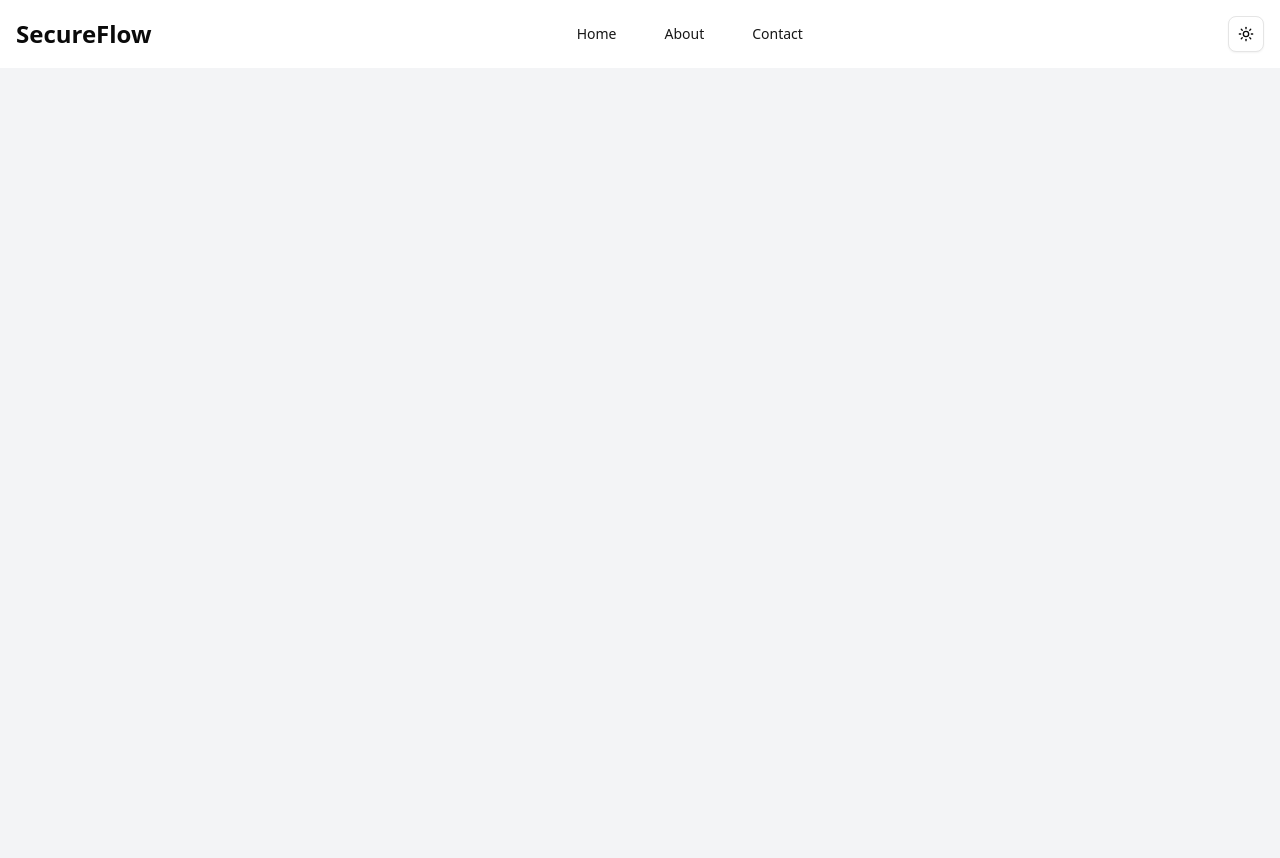
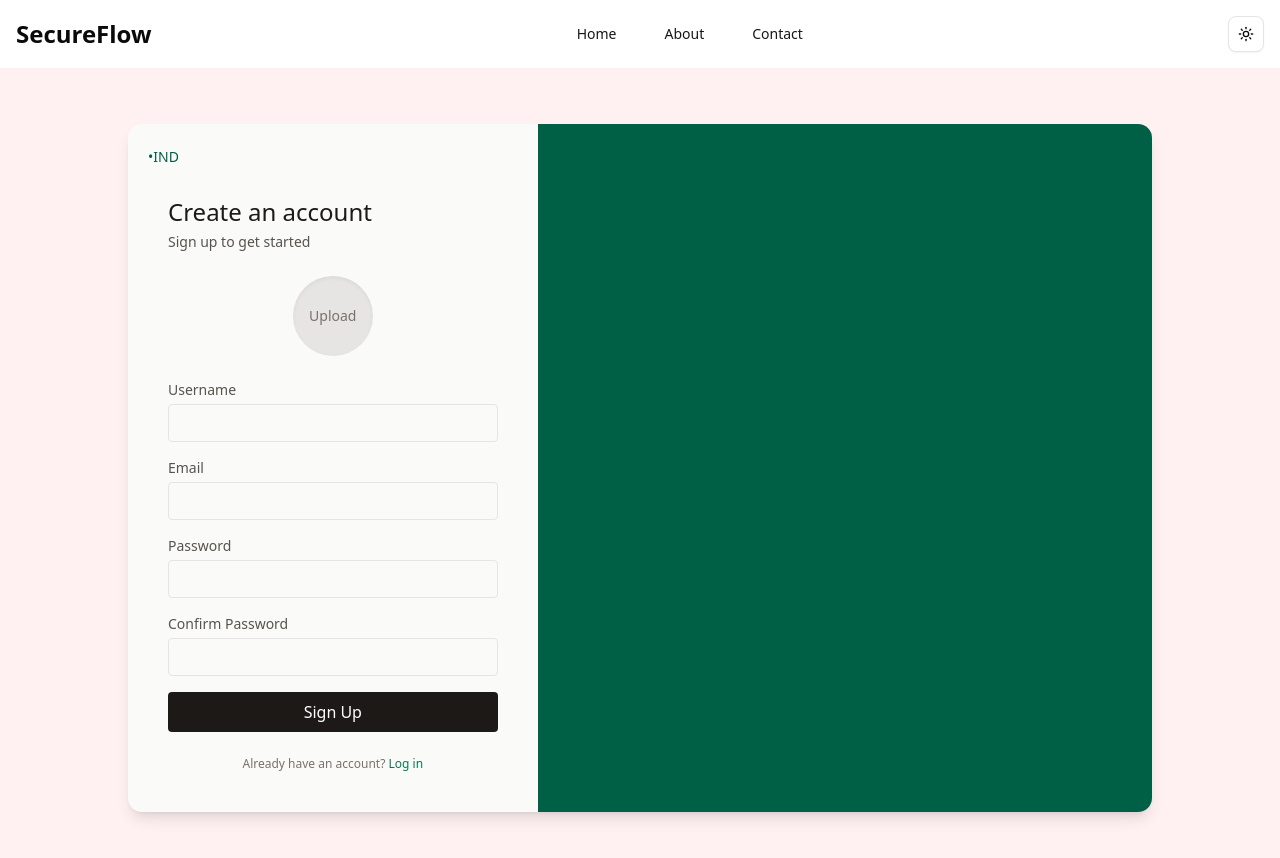
Before and after one commit to Navaf-U/secureFlow, a Next.js app in the folder client/: page /signup in a window 1280 px wide. Shown: the top 858 px of the page. Before the commit the page ends 800 px from the top, so only its background shows below. Built offline with nearby package versions, Linux system fonts and the light colour scheme.

Commit message:
feat: implement signup page with form validation and image upload

```diff
--- a/client/src/components/auth/signup.tsx
+++ b/client/src/components/auth/signup.tsx
@@ -1,11 +1,154 @@
-import React from 'react'
+'use client'
+import React, { useState } from 'react';
+import Link from 'next/link';
+import { useFormik } from 'formik';
+import * as Yup from 'yup';
+import Image from 'next/image';
 
-function Signup() {
+const SignupPage: React.FC = () => {
+  const [preview, setPreview] = useState<string | null>(null);
+  const formik = useFormik({
+    initialValues: {
+      username: '',
+      email: '',
+      password: '',
+      confirmPassword: '',
+      image: null as File | null,
+    },
+    validationSchema: Yup.object({
+      username: Yup.string().required('Username is required'),
+      email: Yup.string().email('Invalid email').required('Email is required'),
+      password: Yup.string().min(6, 'Minimum 6 characters').required('Password is required'),
+      confirmPassword: Yup.string()
+        .oneOf([Yup.ref('password')], 'Passwords must match')
+        .required('Confirm Password is required'),
+      image: Yup.mixed().required('Image is required'),
+    }),
+    onSubmit: (values) => {
+      console.log('Form Submitted', values);
+    },
+  });
+
+  const handleImageChange = (e: React.ChangeEvent<HTMLInputElement>) => {
+    const file = e.target.files?.[0];
+    if (file) {
+      formik.setFieldValue('image', file);
+      const reader = new FileReader();
+      reader.onloadend = () => setPreview(reader.result as string);
+      reader.readAsDataURL(file);
+    }
+  };
+
   return (
-    <div>
+    <div className="min-h-screen bg-rose-50 flex items-center justify-center p-4">
+      <div className="w-full max-w-5xl h-auto bg-stone-50 rounded-xl overflow-hidden shadow-lg flex flex-col md:flex-row">
+        <div className="w-full md:w-2/5 p-8 md:p-10 relative">
+          <div className="absolute top-5 left-5">
+            <span className="text-emerald-800 font-medium text-sm">•IND</span>
+          </div>
+          <div className="mt-8">
+            <h1 className="text-2xl font-normal text-stone-900 mb-1">Create an account</h1>
+            <p className="text-stone-600 text-sm mb-6">Sign up to get started</p>
 
+            <form onSubmit={formik.handleSubmit} className="space-y-4">
+
+              <div className="flex flex-col items-center space-y-2">
+                <label htmlFor="image" className="cursor-pointer">
+                  <div className="h-20 w-20 rounded-full bg-stone-200 overflow-hidden flex items-center justify-center shadow-inner">
+                    {preview ? (
+                      <Image src={preview} alt="Profile" width={80} height={80} className="h-full w-full object-cover" />
+                    ) : (
+                      <span className="text-sm text-stone-500">Upload</span>
+                    )}
+                  </div>
+                </label>
+                <input
+                  type="file"
+                  id="image"
+                  name="image"
+                  accept="image/*"
+                  className="hidden"
+                  onChange={handleImageChange}
+                />
+                {formik.touched.image && formik.errors.image && (
+                  <p className="text-xs text-red-500">{formik.errors.image}</p>
+                )}
+              </div>
+
+              <div>
+                <label htmlFor="username" className="block text-sm text-stone-600 mb-1">Username</label>
+                <input
+                  type="text"
+                  id="username"
+                  {...formik.getFieldProps('username')}
+                  className="w-full border border-stone-200 rounded px-3 py-2 text-sm focus:outline-none focus:ring-1 focus:ring-emerald-600"
+                />
+                {formik.touched.username && formik.errors.username && (
+                  <p className="text-xs text-red-500">{formik.errors.username}</p>
+                )}
+              </div>
+
+              <div>
+                <label htmlFor="email" className="block text-sm text-stone-600 mb-1">Email</label>
+                <input
+                  type="email"
+                  id="email"
+                  {...formik.getFieldProps('email')}
+                  className="w-full border border-stone-200 rounded px-3 py-2 text-sm focus:outline-none focus:ring-1 focus:ring-emerald-600"
+                />
+                {formik.touched.email && formik.errors.email && (
+                  <p className="text-xs text-red-500">{formik.errors.email}</p>
+                )}
+              </div>
+
+              <div>
+                <label htmlFor="password" className="block text-sm text-stone-600 mb-1">Password</label>
+                <input
+                  type="password"
+                  id="password"
+                  {...formik.getFieldProps('password')}
+                  className="w-full border border-stone-200 rounded px-3 py-2 text-sm focus:outline-none focus:ring-1 focus:ring-emerald-600"
+                />
+                {formik.touched.password && formik.errors.password && (
+                  <p className="text-xs text-red-500">{formik.errors.password}</p>
+                )}
+              </div>
+
+              <div>
+                <label htmlFor="confirmPassword" className="block text-sm text-stone-600 mb-1">Confirm Password</label>
+                <input
+                  type="password"
+                  id="confirmPassword"
+                  {...formik.getFieldProps('confirmPassword')}
+                  className="w-full border border-stone-200 rounded px-3 py-2 text-sm focus:outline-none focus:ring-1 focus:ring-emerald-600"
+                />
+                {formik.touched.confirmPassword && formik.errors.confirmPassword && (
+                  <p className="text-xs text-red-500">{formik.errors.confirmPassword}</p>
+                )}
+              </div>
+
+              <button
+                type="submit"
+                className="w-full bg-stone-900 hover:bg-stone-800 text-white py-2 rounded transition-colors"
+              >
+                Sign Up
+              </button>
+            </form>
+
+            <div className="mt-6 text-center text-xs text-stone-500">
+              Already have an account?{" "}
+              <Link href="/login" className="text-emerald-700 hover:underline">
+                Log in
+              </Link>
+            </div>
+          </div>
+        </div>
+        {/* right side section gonna add soon */}
+        <div className="w-full md:w-3/5 relative h-48 md:h-auto bg-emerald-800">
+        </div>
+      </div>
     </div>
-  )
-}
+  );
+};
 
-export default Signup
+export default SignupPage;
```
